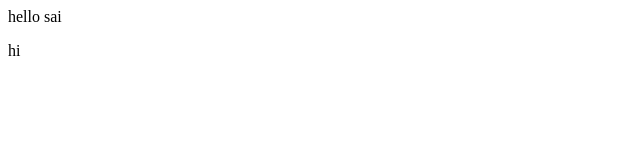
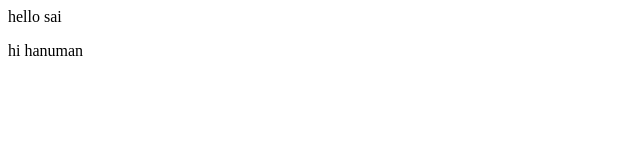
Before and after one commit to BonamSivaNagaVaraprasad/repo-demo, a plain HTML site: page index.html in a window 1280 px wide. Shown: the full height of the page, 0-640 px from the left. Drawn offline with Linux system fonts and the light colour scheme.

Commit message:
hanuman text

```diff
--- a/index.html
+++ b/index.html
@@ -1 +1,2 @@
 <p>hello sai</p>hi
+<h>hanuman</h>
```
Also changed, not shown: 1 other file.
